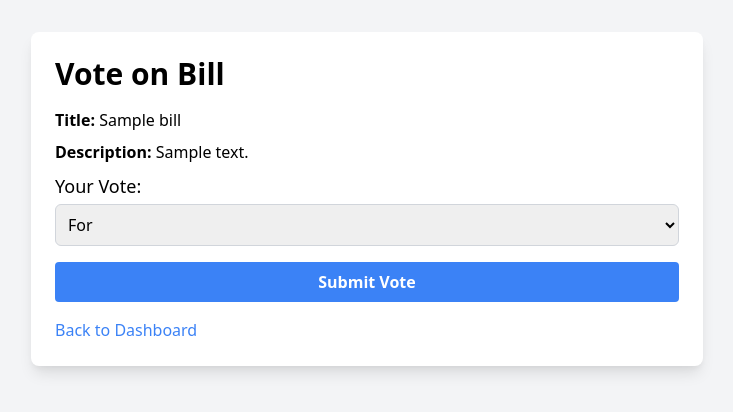
After one commit to nayeem92/legislative-demo, a PHP site: page /vote_bill.php?id=1 in a window 1280 px wide. The commit adds this page. Shown: the top 412 px of the page, without its empty margins (273-1006 px from the left). Run offline with PHP 8.4, Linux system fonts and the light colour scheme; the visitor is signed in with stand-in values (Sample User, id 1); tables that the repository leaves empty or names only in its code hold one stand-in row (values such as "Sample post").

Commit message:
Final commit with all functionalities

```diff
--- a/public/edit_bill.php
+++ b/public/edit_bill.php
@@ -71,7 +71,7 @@ if ($_SERVER['REQUEST_METHOD'] === 'POST') {
                         <option value="Under Review" <?php if ($bill['status'] === 'Under Review') echo 'selected'; ?>>Under Review</option>
                     <?php elseif ($_SESSION['role'] === 'Reviewer'): ?>
                         <option value="Under Review" <?php if ($bill['status'] === 'Under Review') echo 'selected'; ?>>Under Review</option>
-                        <option value="Voting" <?php if ($bill['status'] === 'Voting') echo 'selected'; ?>>Voting</option>
+                        <option value="Ready for Voting" <?php if ($bill['status'] === 'Ready for Voting') echo 'selected'; ?>>Ready for Voting</option>
                     <?php elseif ($_SESSION['role'] === 'Administrator'): ?>
                         <option value="Under Review" <?php if ($bill['status'] === 'Under Review') echo 'selected'; ?>>Under Review</option>
                         <option value="Voting" <?php if ($bill['status'] === 'Voting') echo 'selected'; ?>>Voting</option>
--- /dev/null
+++ b/public/vote_bill.php
@@ -0,0 +1,71 @@
+<?php
+session_start();
+require_once '../src/Config/database.php';
+require_once '../src/Controllers/BillController.php';
+require_once '../src/Repositories/VoteRepository.php'; // New repository for votes
+
+if (!isset($_SESSION['user_id']) || $_SESSION['role'] !== 'Member of Parliament') {
+    header('Location: login.php');
+    exit();
+}
+
+$billController = new \Src\Controllers\BillController($connection);
+$voteRepository = new \Repositories\VoteRepository($connection); // New repository
+
+$billId = $_GET['id'];
+$bill = $billController->getBillById($billId);
+
+if ($_SERVER['REQUEST_METHOD'] === 'POST') {
+    $vote = $_POST['vote'];
+    $mpId = $_SESSION['user_id'];
+
+    // Store the vote using VoteRepository
+    $success = $voteRepository->storeVote($billId, $mpId, $vote);
+
+    if ($success) {
+        $_SESSION['message'] = "Your vote has been successfully recorded.";
+    } else {
+        $_SESSION['message'] = "Failed to record your vote. Please try again.";
+    }
+
+    // Redirect back to the MP dashboard
+    header('Location: mpDashboard.php');
+    exit();
+}
+?>
+
+<!DOCTYPE html>
+<html lang="en">
+<head>
+    <meta charset="UTF-8">
+    <meta name="viewport" content="width=device-width, initial-scale=1.0">
+    <title>Vote on Bill</title>
+    <!-- Tailwind CSS CDN -->
+    <link href="https://cdn.jsdelivr.net/npm/tailwindcss@2.2.19/dist/tailwind.min.css" rel="stylesheet">
+</head>
+<body class="bg-gray-100 p-8">
+
+    <div class="bg-white p-6 rounded-lg shadow-lg max-w-2xl mx-auto">
+        <h1 class="text-3xl font-bold mb-4">Vote on Bill</h1>
+
+        <p class="mb-2"><strong>Title:</strong> <?php echo htmlspecialchars($bill['title']); ?></p>
+        <p class="mb-2"><strong>Description:</strong> <?php echo htmlspecialchars($bill['description']); ?></p>
+        <form method="POST" class="space-y-4">
+            <div>
+                <label for="vote" class="block text-lg font-medium">Your Vote:</label>
+                <select name="vote" id="vote" required class="mt-1 p-2 border border-gray-300 rounded-md w-full">
+                    <option value="For">For</option>
+                    <option value="Against">Against</option>
+                    <option value="Abstain">Abstain</option>
+                </select>
+            </div>
+            <button type="submit" class="w-full bg-blue-500 hover:bg-blue-700 text-white font-bold py-2 rounded">Submit Vote</button>
+        </form>
+
+        <div class="mt-4">
+            <a href="mpDashboard.php" class="text-blue-500 hover:text-blue-700">Back to Dashboard</a>
+        </div>
+    </div>
+
+</body>
+</html>
--- a/src/Controllers/BillController.php
+++ b/src/Controllers/BillController.php
@@ -7,11 +7,11 @@ use Repositories\BillRepository;
 
 class BillController {
     private $billRepository;
-    private $connection; // Store the database connection
+    private $connection;
 
     public function __construct($connection) {
         $this->billRepository = new BillRepository($connection);
-        $this->connection = $connection; // Store the connection
+        $this->connection = $connection;
     }
 
     // Method to retrieve all bills
@@ -44,7 +44,12 @@ class BillController {
         return $this->billRepository->getBillById($billId);
     }
 
-    // applyAmendment method to ensure changes are reflected in DB
+    // Method to retrieve bills by a specific status (for voting)
+    public function getBillsForVoting() {
+        return $this->billRepository->getBillsByStatus('Voting');
+    }
+
+    // Method to apply an accepted amendment to a bill
     public function applyAmendment($amendmentId) {
         // Retrieve the amendment details
         $query = "SELECT * FROM amendments WHERE amendment_id = ? AND status = 'Accepted'";
@@ -70,4 +75,46 @@ class BillController {
             echo "<p style='color: red;'>Amendment not found or not accepted.</p>";
         }
     }
+
+    // Method to update only the status of a bill
+    public function updateBillStatus($billId, $status) {
+        return $this->billRepository->updateBillStatus($billId, $status);
+    }
+    // Method to retrieve bills that are in the 'Voting' status
+public function getAllVotingBills() {
+    return $this->billRepository->getAllVotingBills();
 }
+// Method to calculate voting results and update bill status
+public function calculateVotingResults($billId) {
+    $query = "SELECT vote, COUNT(*) as count FROM votes WHERE bill_id = ? GROUP BY vote";
+    $stmt = $this->connection->prepare($query);
+    $stmt->bind_param("i", $billId);
+    $stmt->execute();
+    $result = $stmt->get_result();
+
+    // Tally votes
+    $voteCounts = [
+        'For' => 0,
+        'Against' => 0,
+        'Abstain' => 0,
+    ];
+
+    while ($row = $result->fetch_assoc()) {
+        $voteCounts[$row['vote']] = $row['count'];
+    }
+
+    // Determine the result based on majority
+    if ($voteCounts['For'] > $voteCounts['Against']) {
+        $newStatus = 'Passed';
+    } elseif ($voteCounts['Against'] > $voteCounts['For']) {
+        $newStatus = 'Rejected';
+    } else {
+        $newStatus = 'Voting in Progress'; // Keep it in progress if there is no majority
+    }
+
+    // Update the bill's status based on voting results
+    $this->updateBillStatus($billId, $newStatus);
+}
+
+
+}
--- a/src/Repositories/BillRepository.php
+++ b/src/Repositories/BillRepository.php
@@ -40,11 +40,8 @@ class BillRepository {
         $stmt->bind_param("sssi", $title, $description, $status, $billId);
 
         if ($stmt->execute()) {
-            // Debugging line to check if the status is correct
-            echo "<p style='color: green;'>Debug: Status updated to: $status</p>";
             return true;
         } else {
-            // If there's an error, display it
             echo "<p style='color: red;'>Error updating bill: " . $stmt->error . "</p>";
             return false;
         }
@@ -52,30 +49,25 @@ class BillRepository {
 
     // Method to delete a bill (handle foreign key constraint)
     public function deleteBill($billId) {
-        // First, delete related entries in the `amendments` table to handle foreign key constraint
         $deleteAmendmentsQuery = "DELETE FROM amendments WHERE bill_id = ?";
         $stmtAmendments = $this->connection->prepare($deleteAmendmentsQuery);
         $stmtAmendments->bind_param("i", $billId);
 
         if ($stmtAmendments->execute()) {
-            // Then, delete related entries in the `votes` table
             $deleteVotesQuery = "DELETE FROM votes WHERE bill_id = ?";
             $stmtVotes = $this->connection->prepare($deleteVotesQuery);
             $stmtVotes->bind_param("i", $billId);
 
             if ($stmtVotes->execute()) {
-                // Finally, delete the bill from the `bills` table
                 $query = "DELETE FROM bills WHERE bill_id = ?";
                 $stmt = $this->connection->prepare($query);
                 $stmt->bind_param("i", $billId);
                 return $stmt->execute();
             } else {
-                // If there's an error with deleting related votes, display it
                 echo "<p style='color: red;'>Error deleting related votes: " . $stmtVotes->error . "</p>";
                 return false;
             }
         } else {
-            // If there's an error with deleting related amendments, display it
             echo "<p style='color: red;'>Error deleting related amendments: " . $stmtAmendments->error . "</p>";
             return false;
         }
@@ -90,4 +82,36 @@ class BillRepository {
         $result = $stmt->get_result();
         return $result->fetch_assoc();
     }
+
+    // Method to get bills by status
+    public function getBillsByStatus($status) {
+        $query = "SELECT * FROM bills WHERE status = ?";
+        $stmt = $this->connection->prepare($query);
+        $stmt->bind_param("s", $status);
+        $stmt->execute();
+        $result = $stmt->get_result();
+        return $result->fetch_all(MYSQLI_ASSOC);
+    }
+
+    // Method to update only the status of a bill
+    public function updateBillStatus($billId, $status) {
+        $query = "UPDATE bills SET status = ? WHERE bill_id = ?";
+        $stmt = $this->connection->prepare($query);
+        $stmt->bind_param("si", $status, $billId);
+
+        if ($stmt->execute()) {
+            return true;
+        } else {
+            echo "<p style='color: red;'>Error updating bill status: " . $stmt->error . "</p>";
+            return false;
+        }
+    }
+
+    // Method to get all bills with the status 'Voting'
+public function getAllVotingBills() {
+    $query = "SELECT * FROM bills WHERE status = 'Voting'";
+    $result = $this->connection->query($query);
+    return $result->fetch_all(MYSQLI_ASSOC);
 }
+
+}
--- a/src/Repositories/VoteRepository.php
+++ b/src/Repositories/VoteRepository.php
@@ -1,27 +1,54 @@
 <?php
+namespace Repositories;
 
 class VoteRepository {
-    private $pdo;
+    private $connection;
 
-    public function __construct($pdo) {
-        $this->pdo = $pdo;
+    public function __construct($connection) {
+        $this->connection = $connection;
     }
 
-    public function recordVote($billId, $userId, $vote) {
-        $sql = "INSERT INTO votes (bill_id, user_id, vote) VALUES (:bill_id, :user_id, :vote)";
-        $stmt = $this->pdo->prepare($sql);
-        return $stmt->execute([
-            'bill_id' => $billId,
-            'user_id' => $userId,
-            'vote' => $vote
-        ]);
+    // Store the vote in the database
+    public function storeVote($billId, $userId, $vote) {
+        $query = "INSERT INTO votes (bill_id, user_id, vote) VALUES (?, ?, ?)";
+        $stmt = $this->connection->prepare($query);
+        $stmt->bind_param("iis", $billId, $userId, $vote);
+        return $stmt->execute();
     }
 
-    public function getResultsByBillId($billId) {
-        $sql = "SELECT vote, COUNT(*) as count FROM votes WHERE bill_id = :bill_id GROUP BY vote";
-        $stmt = $this->pdo->prepare($sql);
-        $stmt->execute(['bill_id' => $billId]);
-        return $stmt->fetchAll(PDO::FETCH_ASSOC);
+    // Retrieve voting results for a specific bill
+    public function getVotingResults($billId) {
+        $query = "SELECT vote, COUNT(*) as count FROM votes WHERE bill_id = ? GROUP BY vote";
+        $stmt = $this->connection->prepare($query);
+        $stmt->bind_param("i", $billId);
+        $stmt->execute();
+        $result = $stmt->get_result();
+
+        // Initialize vote counts
+        $voteCounts = [
+            'For' => 0,
+            'Against' => 0,
+            'Abstain' => 0,
+        ];
+
+        // Populate vote counts based on database results
+        while ($row = $result->fetch_assoc()) {
+            $voteCounts[$row['vote']] = $row['count'];
+        }
+
+        return $voteCounts;
+    }
+
+    // Check if a specific user has already voted for a specific bill
+    public function hasUserVoted($billId, $userId) {
+        $query = "SELECT COUNT(*) as count FROM votes WHERE bill_id = ? AND user_id = ?";
+        $stmt = $this->connection->prepare($query);
+        $stmt->bind_param("ii", $billId, $userId);
+        $stmt->execute();
+        $result = $stmt->get_result();
+        $row = $result->fetch_assoc();
+
+        // Return true if the count is greater than 0, meaning the user has already voted
+        return $row['count'] > 0;
     }
 }
-?>
```
Also changed, not shown: public/adminDashboard.php (+31 -6 lines), public/mpDashboard.php (+23 -5 lines), public/reviewerDashboard.php (+7 -2 lines).
